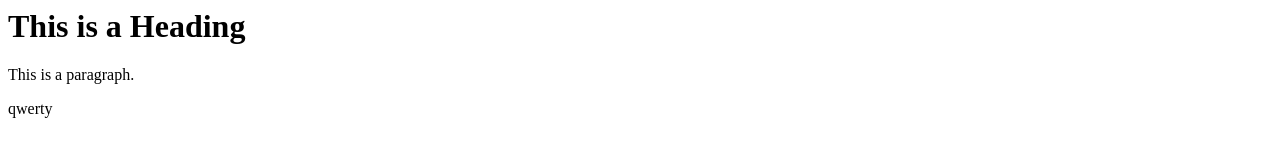
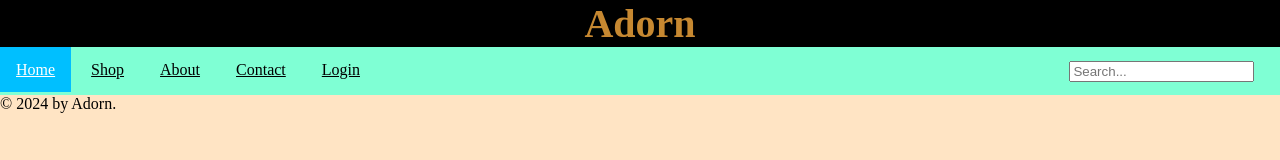
Before and after one commit to Amature-Learner24/Navigation-Template, a plain HTML site: page index.html in a window 1280 px wide. Drawn offline with Linux system fonts and the light colour scheme.

Commit message:
Day 1 changes

```diff
--- a/index.html
+++ b/index.html
@@ -1,12 +1,26 @@
+<!DOCTYPE html>
 <html>
-<head>
-<title>Page Title</title>
-</head>
-<body>
-
-<h1>This is a Heading</h1>
-<p>This is a paragraph.</p>
-<p>qwerty</p>
-
-</body>
+  <head>
+    <meta charset="UTF-8" />
+    <meta name="viewport" content="width=device-width, intial-scale=1.0" />
+    <title>Online Make Up Store | Adorn</title>
+    <link rel="title icon" type="image/png" href="Images/Cute-Fox-icon.png" />
+    <link rel="stylesheet" href="style.css" />
+  </head>
+  <body>
+    <div>
+      <h1 class="main-header-logo">Adorn</h1>
+      <div class="main-header">
+        <a class="active" href="#home">Home</a>
+        <a href="https://www.google.com">Shop</a>
+        <a href="#About">About</a>
+        <a href="#ContactUs">Contact</a>
+        <div class="nav-search-bar">
+          <input type="text" placeholder="Search..." />
+        </div>
+        <a class="login" href="#Login">Login</a>
+      </div>
+    </div>
+    <footer>&copy; 2024 by Adorn.</footer>
+  </body>
 </html>
--- /dev/null
+++ b/style.css
@@ -0,0 +1,53 @@
+*{
+  box-sizing: border-box;
+}
+
+html{
+
+}
+
+body{
+  background-color: bisque;
+  margin: 0;
+}
+
+.main-header-logo
+{
+  background-color: black;
+  text-align: center;
+  color: rgba(207, 142, 51, 0.956);
+  font-weight: bold;
+  font-size: 40px;
+  margin: 0;
+}
+
+.nav-search-bar{
+  float: right;
+  padding-right: 2%;
+  /*display: block;
+  margin-left: auto;
+  margin-right: auto;
+  position: relative;*/
+}
+
+.main-header{
+  background-color: aquamarine;
+  padding-top: 14px;
+  padding-bottom: 16px;
+}
+
+
+.main-header a{
+  color: black;
+  padding: 14px 16px;
+}
+
+.main-header a:hover{
+  background-color: brown;
+  color: black;
+}
+
+.main-header a.active{
+  background-color: deepskyblue;
+  color: white;
+}
```
Also changed, not shown: Images/Cute-Fox-icon.png (added).
